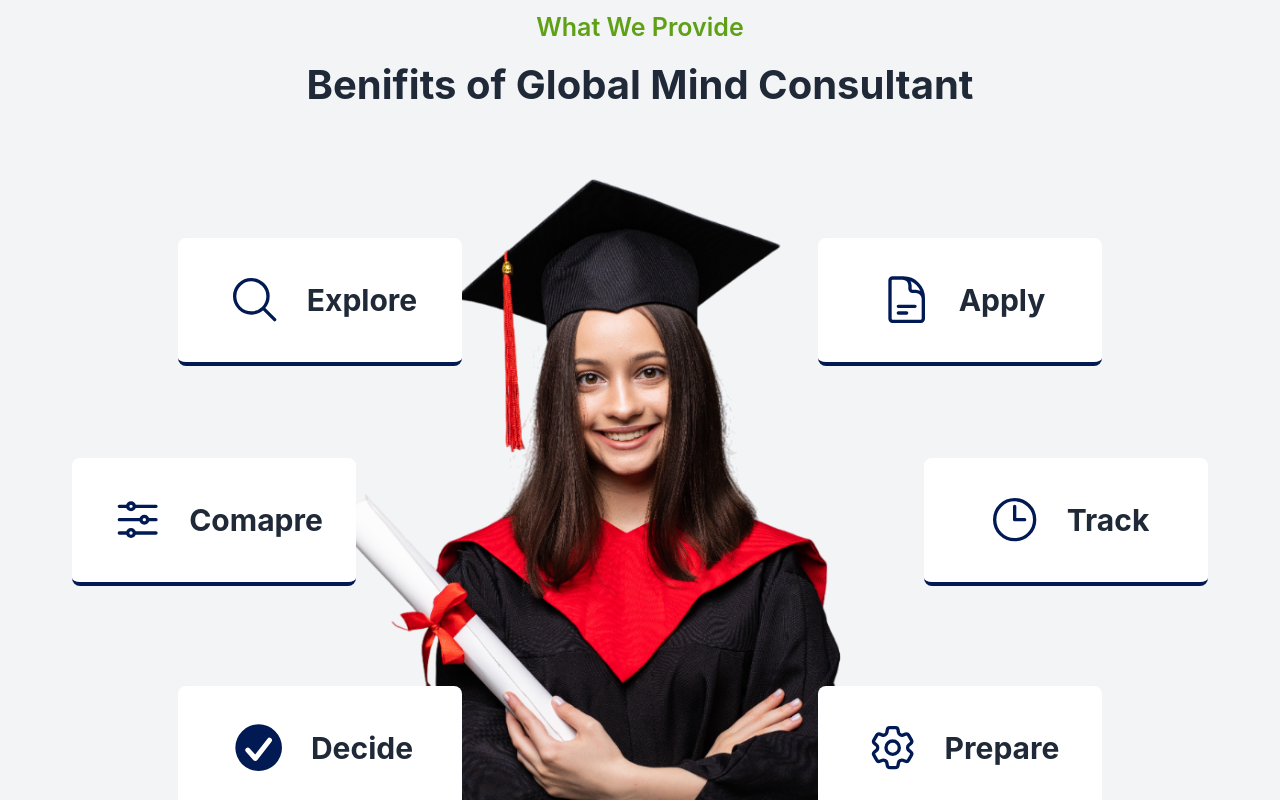
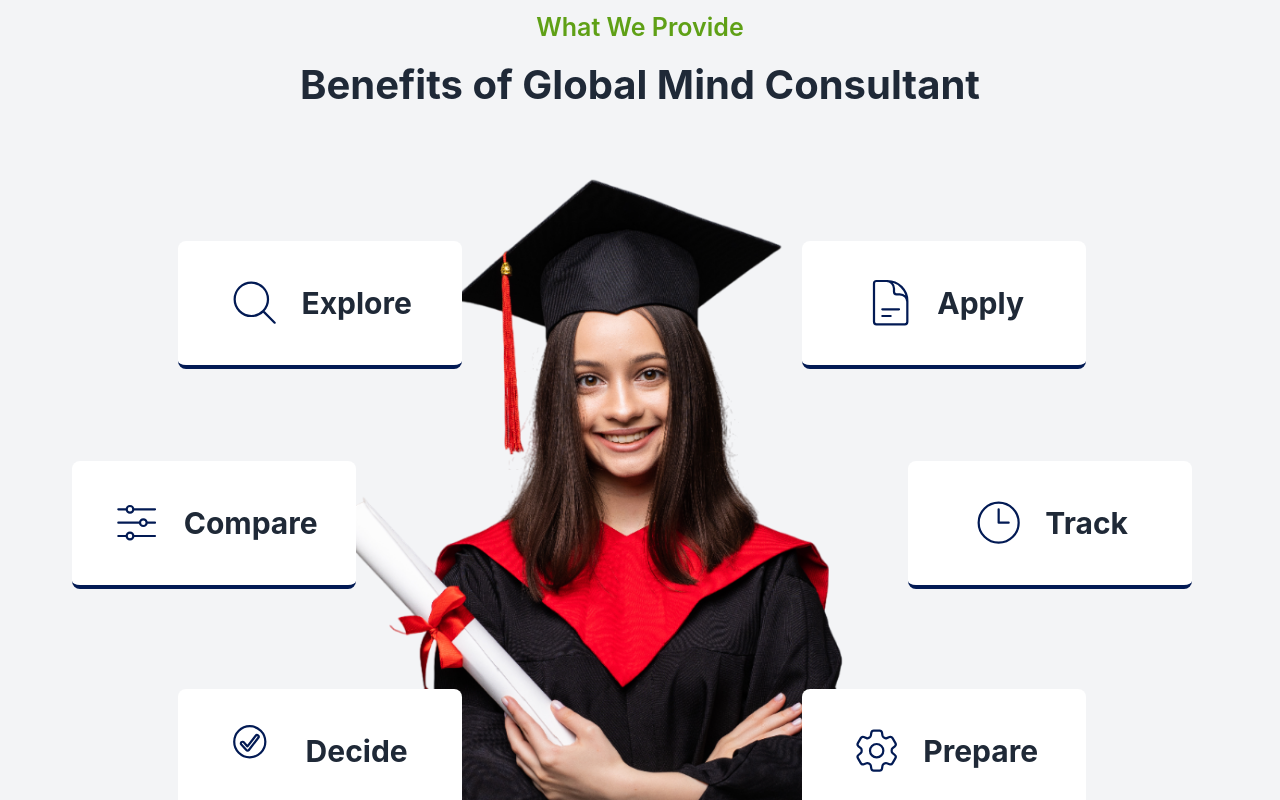
Before and after one commit to umerjaveed-sp/GMC-_-, a React (Vite) app in the folder client/: page /about in a window 1280 px wide. Shown: the part 1360-2160 px from the top of the page. Built offline with nearby package versions, Linux system fonts and the light colour scheme.

Commit message:
About Responsive Done

```diff
--- a/client/src/components/About/Provide.jsx
+++ b/client/src/components/About/Provide.jsx
@@ -2,168 +2,183 @@
 import girl from "../../assets/about/girl.png";
 
 const Provide = () => {
+  const cardPositions = [
+    "lg:top-[220px] lg:left-0",
+    "lg:right-0 lg:top-[448px]",
+    "lg:right-0 lg:bottom-[448px]",
+    "lg:right-0 lg:top-[220px]",
+    "lg:left-0 lg:top-[448px]",
+    "lg:left-0 lg:bottom-[448px]",
+  ];
+
+  const mobileCardPositions = [
+    "sm:bottom-[200px] md:bottom-[130px] md:left-[50px]", // Left top
+    "sm:bottom-[300px] md:bottom-[270px] md:right-0", // Left middle
+    "sm:bottom-[400px] md:bottom-[400px] md:left-[50px]", // Left bottom
+    "sm:bottom-[200px] md:bottom-[130px] md:right-[50px]", // Left top
+    "sm:bottom-[300px] md:bottom-[270px] md:right-0px", // Left middle
+    "sm:bottom-[400px] md:bottom-[400px] md:right-[50px]", // Right bottom
+  ];
+
+  const cards = [
+    {
+      icon: "M10.5 6h9.75M10.5 6a1.5 1.5 0 1 1-3 0m3 0a1.5 1.5 0 1 0-3 0M3.75 6H7.5m3 12h9.75m-9.75 0a1.5 1.5 0 0 1-3 0m3 0a1.5 1.5 0 0 0-3 0m-3.75 0H7.5m9-6h3.75m-3.75 0a1.5 1.5 0 0 1-3 0m3 0a1.5 1.5 0 0 0-3 0m-9.75 0h9.75",
+      label: "Compare",
+    },
+    {
+      icon: "M8 15A7 7 0 1 0 8 1a7 7 0 0 0 0 14Zm3.844-8.791a.75.75 0 0 0-1.188-.918l-3.7 4.79-1.649-1.833a.75.75 0 1 0-1.114 1.004l2.25 2.5a.75.75 0 0 0 1.15-.043l4.25-5.5Z",
+      label: "Decide",
+    },
+    {
+      icon: "m21 21-5.197-5.197m0 0A7.5 7.5 0 1 0 5.196 5.196a7.5 7.5 0 0 0 10.607 10.607Z",
+      label: "Explore",
+    },
+    {
+      icon: "M12 6v6h4.5m4.5 0a9 9 0 1 1-18 0 9 9 0 0 1 18 0Z",
+      label: "Track",
+    },
+    {
+      icon: "M9.594 3.94c.09-.542.56-.94 1.11-.94h2.593c.55 0 1.02.398 1.11.94l.213 1.281c.063.374.313.686.645.87.074.04.147.083.22.127.325.196.72.257 1.075.124l1.217-.456a1.125 1.125 0 0 1 1.37.49l1.296 2.247a1.125 1.125 0 0 1-.26 1.431l-1.003.827c-.293.241-.438.613-.431.992a7.723 7.723 0 0 1 0 .255c-.007.378.138.75.43.991l1.004.827c.424.35.534.955.26 1.43l-1.298 2.247a1.125 1.125 0 0 1-1.369.491l-1.217-.456c-.355-.133-.75-.072-1.076.124a6.47 6.47 0 0 1-.22.128c-.331.183-.581.495-.644.869l-.213 1.281c-.09.543-.56.94-1.11.94h-2.594c-.55 0-1.019-.398-1.11-.94l-.213-1.281c-.062-.374-.312-.686-.644-.87a6.52 6.52 0 0 1-.22-.127c-.325-.196-.72-.257-1.076-.124l-1.217.456a1.125 1.125 0 0 1-1.369-.49l-1.297-2.247a1.125 1.125 0 0 1 .26-1.431l1.004-.827c.292-.24.437-.613.43-.991a6.932 6.932 0 0 1 0-.255c.007-.38-.138-.751-.43-.992l-1.004-.827a1.125 1.125 0 0 1-.26-1.43l1.297-2.247a1.125 1.125 0 0 1 1.37-.491l1.216.456c.356.133.751.072 1.076-.124.072-.044.146-.086.22-.128.332-.183.582-.495.644-.869l.214-1.28Z M15 12a3 3 0 1 1-6 0 3 3 0 0 1 6 0Z",
+      label: "Prepare",
+    },
+    {
+      icon: "M19.5 14.25v-2.625a3.375 3.375 0 0 0-3.375-3.375h-1.5A1.125 1.125 0 0 1 13.5 7.125v-1.5a3.375 3.375 0 0 0-3.375-3.375H8.25m0 12.75h7.5m-7.5 3H12M10.5 2.25H5.625c-.621 0-1.125.504-1.125 1.125v17.25c0 .621.504 1.125 1.125 1.125h12.75c.621 0 1.125-.504 1.125-1.125V11.25a9 9 0 0 0-9-9Z",
+      label: "Apply",
+    },
+  ];
+
   return (
-    <section className="w-auto h-[1010px] py-12">
-      <div className="mx-12 gap-[32px] space-y-5">
-        <div>
-          <div className="flex items-center justify-center flex-col  space-y-2">
-            <h1 className="text-[#5FA016] text-[25px] font-semibold">
+    <section className="py-12">
+      <div className="mx-12 space-y-5">
+        {/* Header */}
+        <div className="flex flex-col items-center justify-center text-center space-y-2">
+          <h1 className="text-[#5FA016] text-[20px] sm:text-[22px] md:text-[25px] font-semibold">
             What We Provide
           </h1>
-            <h1 className="text-gray-800 text-[40px] font-bold">
-              Benifits of Global Mind Consultant{" "}
+          <h1 className="text-gray-800 text-[28px] sm:text-[32px] md:text-[36px] lg:text-[40px] font-bold">
+            Benefits of Global Mind Consultant
           </h1>
         </div>
-        </div>
-        <div className="w-auto h-[783px]  relative flex items-center justify-center">
-          <div>
-            <img src={girl} className="h-[783px] object-cover" alt="" />
-          </div>
 
-          <div className="w-[390px]  h-[576px]  absolute left-6 flex flex-col justify-between   ">
-            <div className=" w-[390px]  h-[576px] relative flex flex-col justify-between gap-5 ">
-              <div className="w-[284px] h-[128px] bg-white rounded-[8px] border-b-4 border-[#021A54] flex items-center justify-center gap-5 absolute top-[220px]  ">
-                <div className="w-[64px] h-[64px] flex items-center justify-center">
-                  <div>
+        {/* Mobile & Tablet (below lg) */}
+        <div className="lg:hidden relative mt-10 flex items-center justify-center">
+          <img
+            src={girl}
+            className="h-auto max-w-full object-cover relative z-0"
+            alt=""
+          />
+
+          {/* Left Cards */}
+          <div className="w-[120px] sm:w-[160px] md:w-[200px] h-screen absolute left-2 sm:left-4 flex flex-col justify-center gap-0 z-10">
+            {cards.slice(0, 3).map((card, idx) => (
+              <div
+                key={card.label}
+                className={`w-full h-[70px] sm:h-[90px] md:h-[100px] bg-white rounded-[8px] border-b-4 border-[#021A54] flex items-center justify-center gap-2 sm:gap-3 shadow-lg absolute ${mobileCardPositions[idx]}`}
+              >
                 <svg
                   xmlns="http://www.w3.org/2000/svg"
                   fill="none"
                   viewBox="0 0 24 24"
-                      stroke-width="1.5"
                   stroke="currentColor"
-                      class="size-[53.33px] text-[#021A54]"
+                  className="size-[18px] sm:size-[24px] text-[#021A54] flex-shrink-0"
                 >
                   <path
-                        stroke-linecap="round"
-                        stroke-linejoin="round"
-                        d="M10.5 6h9.75M10.5 6a1.5 1.5 0 1 1-3 0m3 0a1.5 1.5 0 1 0-3 0M3.75 6H7.5m3 12h9.75m-9.75 0a1.5 1.5 0 0 1-3 0m3 0a1.5 1.5 0 0 0-3 0m-3.75 0H7.5m9-6h3.75m-3.75 0a1.5 1.5 0 0 1-3 0m3 0a1.5 1.5 0 0 0-3 0m-9.75 0h9.75"
+                    strokeLinecap="round"
+                    strokeLinejoin="round"
+                    d={card.icon}
                   />
                 </svg>
+                <span className="text-gray-800 text-[12px] sm:text-[14px] md:text-[16px] font-bold whitespace-nowrap">
+                  {card.label}
+                </span>
               </div>
+            ))}
           </div>
-                <div className="text-gray-800 text-[30px] font-bold">
-                  Comapre
-                </div>
-              </div>
-              <div className="w-[284px] h-[128px] bg-white rounded-[8px] border-b-4 border-[#021A54] flex items-center justify-center gap-5 absolute right-0 top-[448px]">
-                <div className="w-[64px] h-[64px] flex items-center justify-center">
-                  <div>
-                    <svg
-                      xmlns="http://www.w3.org/2000/svg"
-                      viewBox="0 0 16 16"
-                      fill="currentColor"
-                      className="size-[53.33px] text-[#021A54]"
+
+          {/* Right Cards */}
+          <div className="w-[120px] sm:w-[160px] md:w-[200px] h-screen absolute right-2 sm:right-4 flex flex-col justify-center gap-0 z-10">
+            {cards.slice(3, 6).map((card, idx) => (
+              <div
+                key={card.label}
+                className={`w-full h-[70px] sm:h-[90px] md:h-[100px] bg-white rounded-[8px] border-b-4 border-[#021A54] flex items-center justify-center gap-2 sm:gap-3 shadow-lg absolute ${mobileCardPositions[idx + 3]}`}
               >
-                      <path
-                        fillRule="evenodd"
-                        d="M8 15A7 7 0 1 0 8 1a7 7 0 0 0 0 14Zm3.844-8.791a.75.75 0 0 0-1.188-.918l-3.7 4.79-1.649-1.833a.75.75 0 1 0-1.114 1.004l2.25 2.5a.75.75 0 0 0 1.15-.043l4.25-5.5Z"
-                        clipRule="evenodd"
-                      />
-                    </svg>
-                  </div>
-                </div>
-                <div className="text-gray-800 text-[30px] font-bold">
-                  Decide
-                </div>
-              </div>
-              <div className="w-[284px] h-[128px] bg-white rounded-[8px] border-b-4 border-[#021A54] flex items-center justify-center gap-5 absolute right-0 bottom-[448px]">
-                <div className="w-[64px] h-[64px] flex items-center justify-center">
-                  <div>
                 <svg
                   xmlns="http://www.w3.org/2000/svg"
                   fill="none"
                   viewBox="0 0 24 24"
-                      stroke-width="1.5"
                   stroke="currentColor"
-                      class="size-[53.33px] text-[#021A54]"
+                  className="size-[18px] sm:size-[24px] text-[#021A54] flex-shrink-0"
                 >
                   <path
-                        stroke-linecap="round"
-                        stroke-linejoin="round"
-                        d="m21 21-5.197-5.197m0 0A7.5 7.5 0 1 0 5.196 5.196a7.5 7.5 0 0 0 10.607 10.607Z"
+                    strokeLinecap="round"
+                    strokeLinejoin="round"
+                    d={card.icon}
                   />
                 </svg>
+                <span className="text-gray-800 text-[12px] sm:text-[14px] md:text-[16px] font-bold whitespace-nowrap">
+                  {card.label}
+                </span>
+              </div>
+            ))}
           </div>
         </div>
-                <div className="text-gray-800 text-[30px] font-bold">
-                  Explore
-                </div>
-              </div>
-            </div>
-          </div>
-          <div className="w-[390px]  h-[576px]  absolute right-6">
-            <div className=" w-[390px]  h-[576px] relative flex flex-col justify-between gap-5 ">
-              <div className="w-[284px] h-[128px] bg-white rounded-[8px] border-b-4 border-[#021A54] flex items-center justify-center gap-5 right-0 absolute  top-[220px]  ">
-                <div className="w-[64px] h-[64px] flex items-center justify-center">
-                  <div>
+
+        {/* Desktop Layout (lg and above) */}
+        <div className="hidden lg:flex relative items-center justify-center">
+          <img src={girl} className="h-full object-cover" alt="" />
+
+          {/* Left Cards */}
+          <div className="w-[390px] h-[576px] absolute left-6 flex flex-col justify-center gap-5">
+            {cards.slice(0, 3).map((card, idx) => (
+              <div
+                key={card.label}
+                className={`w-[284px] h-[128px] bg-white rounded-[8px] border-b-4 border-[#021A54] flex items-center justify-center gap-5 absolute ${cardPositions[idx]}`}
+              >
                 <svg
                   xmlns="http://www.w3.org/2000/svg"
                   fill="none"
                   viewBox="0 0 24 24"
-                      stroke-width="1.5"
                   stroke="currentColor"
-                      class="size-[53.33px] text-[#021A54]"
+                  className="size-[53.33px] text-[#021A54]"
                 >
                   <path
-                        stroke-linecap="round"
-                        stroke-linejoin="round"
-                        d="M12 6v6h4.5m4.5 0a9 9 0 1 1-18 0 9 9 0 0 1 18 0Z"
+                    strokeLinecap="round"
+                    strokeLinejoin="round"
+                    d={card.icon}
                   />
                 </svg>
+                <span className="text-gray-800 text-[30px] font-bold">
+                  {card.label}
+                </span>
               </div>
+            ))}
           </div>
-                <div className="text-gray-800 text-[30px] font-bold">Track</div>
-              </div>
-              <div className="w-[284px] h-[128px] bg-white rounded-[8px] border-b-4 border-[#021A54] flex items-center justify-center gap-5 absolute left-0 top-[448px]">
-                <div className="w-[64px] h-[64px] flex items-center justify-center">
-                  <div>
+
+          {/* Right Cards */}
+          <div className="w-[390px] h-[576px] absolute right-10 flex flex-col justify-center gap-5">
+            {cards.slice(3, 6).map((card, idx) => (
+              <div
+                key={card.label}
+                className={`w-[284px] h-[128px] bg-white rounded-[8px] border-b-4 border-[#021A54] flex items-center justify-center gap-5 absolute ${cardPositions[idx + 3]}`}
+              >
                 <svg
                   xmlns="http://www.w3.org/2000/svg"
                   fill="none"
                   viewBox="0 0 24 24"
-                      stroke-width="1.5"
                   stroke="currentColor"
-                      class="size-[53.33px] text-[#021A54]"
+                  className="size-[53.33px] text-[#021A54]"
                 >
                   <path
-                        stroke-linecap="round"
-                        stroke-linejoin="round"
-                        d="M9.594 3.94c.09-.542.56-.94 1.11-.94h2.593c.55 0 1.02.398 1.11.94l.213 1.281c.063.374.313.686.645.87.074.04.147.083.22.127.325.196.72.257 1.075.124l1.217-.456a1.125 1.125 0 0 1 1.37.49l1.296 2.247a1.125 1.125 0 0 1-.26 1.431l-1.003.827c-.293.241-.438.613-.431.992a7.723 7.723 0 0 1 0 .255c-.007.378.138.75.43.991l1.004.827c.424.35.534.955.26 1.43l-1.298 2.247a1.125 1.125 0 0 1-1.369.491l-1.217-.456c-.355-.133-.75-.072-1.076.124a6.47 6.47 0 0 1-.22.128c-.331.183-.581.495-.644.869l-.213 1.281c-.09.543-.56.94-1.11.94h-2.594c-.55 0-1.019-.398-1.11-.94l-.213-1.281c-.062-.374-.312-.686-.644-.87a6.52 6.52 0 0 1-.22-.127c-.325-.196-.72-.257-1.076-.124l-1.217.456a1.125 1.125 0 0 1-1.369-.49l-1.297-2.247a1.125 1.125 0 0 1 .26-1.431l1.004-.827c.292-.24.437-.613.43-.991a6.932 6.932 0 0 1 0-.255c.007-.38-.138-.751-.43-.992l-1.004-.827a1.125 1.125 0 0 1-.26-1.43l1.297-2.247a1.125 1.125 0 0 1 1.37-.491l1.216.456c.356.133.751.072 1.076-.124.072-.044.146-.086.22-.128.332-.183.582-.495.644-.869l.214-1.28Z"
-                      />
-                      <path
-                        stroke-linecap="round"
-                        stroke-linejoin="round"
-                        d="M15 12a3 3 0 1 1-6 0 3 3 0 0 1 6 0Z"
+                    strokeLinecap="round"
+                    strokeLinejoin="round"
+                    d={card.icon}
                   />
                 </svg>
+                <span className="text-gray-800 text-[30px] font-bold">
+                  {card.label}
+                </span>
               </div>
-                </div>
-                <div className="text-gray-800 text-[30px] font-bold">
-                  Prepare
-                </div>
-              </div>
-              <div className="w-[284px] h-[128px] bg-white rounded-[8px] border-b-4 border-[#021A54] flex items-center justify-center gap-5 absolute left-0 bottom-[448px]">
-                <div className="w-[64px] h-[64px] flex items-center justify-center">
-                  <div>
-                    <svg
-                      xmlns="http://www.w3.org/2000/svg"
-                      fill="none"
-                      viewBox="0 0 24 24"
-                      stroke-width="1.5"
-                      stroke="currentColor"
-                      class="size-[53.33px] text-[#021A54]"
-                    >
-                      <path
-                        stroke-linecap="round"
-                        stroke-linejoin="round"
-                        d="M19.5 14.25v-2.625a3.375 3.375 0 0 0-3.375-3.375h-1.5A1.125 1.125 0 0 1 13.5 7.125v-1.5a3.375 3.375 0 0 0-3.375-3.375H8.25m0 12.75h7.5m-7.5 3H12M10.5 2.25H5.625c-.621 0-1.125.504-1.125 1.125v17.25c0 .621.504 1.125 1.125 1.125h12.75c.621 0 1.125-.504 1.125-1.125V11.25a9 9 0 0 0-9-9Z"
-                      />
-                    </svg>
-                  </div>
-                </div>
-                <div className="text-gray-800 text-[30px] font-bold">Apply</div>
-              </div>
-            </div>
+            ))}
           </div>
         </div>
       </div>
--- a/client/src/pages/About.jsx
+++ b/client/src/pages/About.jsx
@@ -9,12 +9,14 @@
 const About = () => {
   return (
     <>
+      <div className="overflow-hidden">
         <Hero />
         <Vision />
         <Provide />
         <Benifits />
         <ChooseUs />
         <Faqs />
+      </div>
     </>
   );
 };
```
Also changed, not shown: client/src/components/About/Benifits.jsx (+20 -36 lines), client/src/components/About/ChooseUs.jsx (+38 -25 lines), client/src/components/About/Faqs.jsx (+24 -13 lines), client/src/components/About/Hero.jsx (+4 -4 lines). Lines whose indentation alone changed are shown as unchanged.
